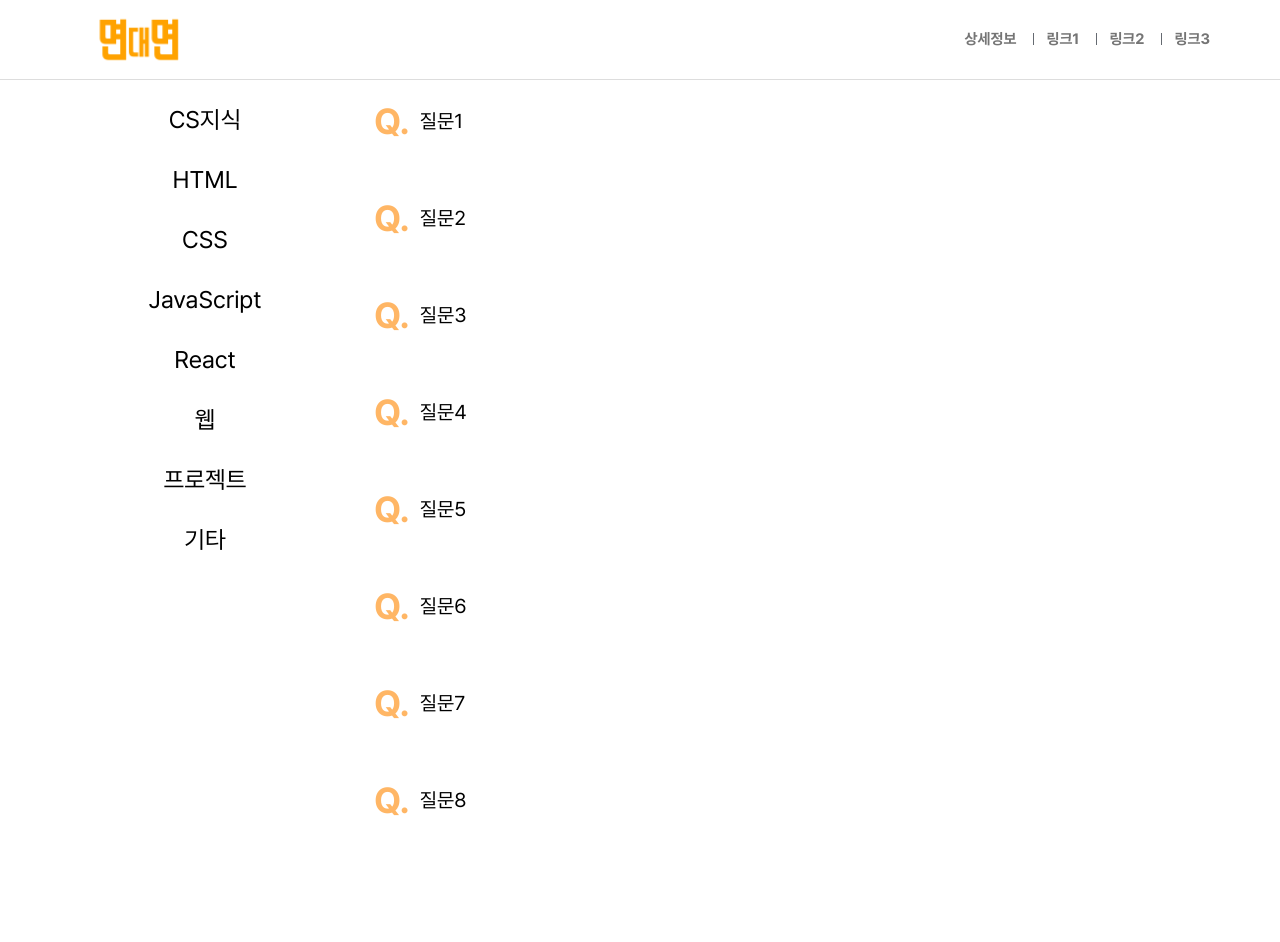
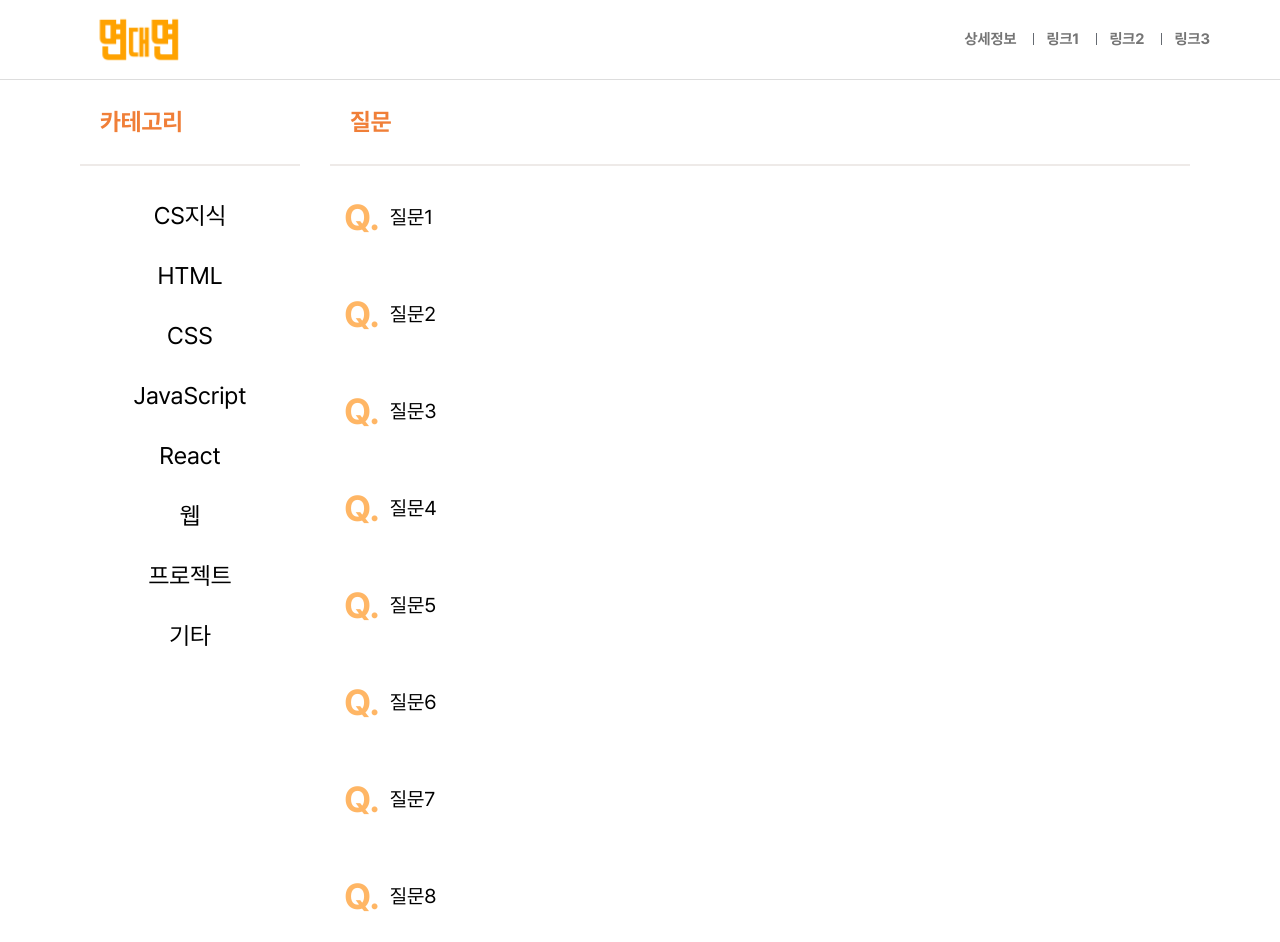
Before and after one commit to Jetty2020/random-interview, a Next.js app: page /list in a window 1280 px wide. Before the commit the page ends 846 px from the top, so only its background shows below. Built offline with nearby package versions, Linux system fonts and the light colour scheme.

Commit message:
:lipstick: 리스트 제목 추가

```diff
--- a/src/components/questionList/ListCategory.tsx
+++ b/src/components/questionList/ListCategory.tsx
@@ -3,6 +3,7 @@ import React from 'react';
 import { CATEGORIES } from '@constants/categories';
 import { pxToRem } from '@utils/pxToRem';
 import Category from './Category';
+import TitleList from './TitleList';
 
 interface ListCategoryProps {
   selection: boolean[];
@@ -12,6 +13,7 @@ interface ListCategoryProps {
 const ListCategory = ({ selection, categoryClick }: ListCategoryProps) => {
   return (
     <Container>
+      <TitleList>카테고리</TitleList>
       <ul>
         {CATEGORIES.map((category, index) => (
           <Category
@@ -28,7 +30,7 @@ const ListCategory = ({ selection, categoryClick }: ListCategoryProps) => {
 };
 
 const Container = styled.div`
-  max-width: ${pxToRem(250)};
+  max-width: ${pxToRem(220)};
   padding: ${pxToRem(10)};
 `;
 
--- a/src/components/questionList/ListQuestion.tsx
+++ b/src/components/questionList/ListQuestion.tsx
@@ -4,6 +4,7 @@ import { CATEGORIES } from '@constants/categories';
 import { QUESTIONS } from '@constants/questions';
 import { pxToRem } from '@utils/pxToRem';
 import Question from './Question';
+import TitleList from './TitleList';
 
 interface ListQuestionProps {
   selection: boolean[];
@@ -16,6 +17,7 @@ const ListQuestion = ({ selection }: ListQuestionProps) => {
 
   return (
     <Container>
+      <TitleList>질문</TitleList>
       <ul>
         {QUESTIONS.filter(({ category }) => categories.includes(category)).map(
           ({ question, answer }) => (
--- /dev/null
+++ b/src/components/questionList/TitleList.tsx
@@ -0,0 +1,26 @@
+import styled from '@emotion/styled';
+import { GRAY_100, PRIMARY_800, WHITE } from '@constants/colors';
+import { pxToRem } from '@utils/pxToRem';
+
+interface TitleListProps {
+  children: string;
+}
+
+const TitleList = ({ children }: TitleListProps) => {
+  return <Title>{children}</Title>;
+};
+
+const Title = styled.p`
+  box-sizing: border-box;
+  position: sticky;
+  top: ${pxToRem(80)};
+  padding: ${pxToRem(20)} 0 ${pxToRem(30)} ${pxToRem(20)};
+  margin-bottom: ${pxToRem(20)};
+  border-bottom: ${pxToRem(2)} solid ${GRAY_100};
+  background-color: ${WHITE};
+  font-weight: 700;
+  font-size: ${pxToRem(24)};
+  color: ${PRIMARY_800};
+`;
+
+export default TitleList;
```
